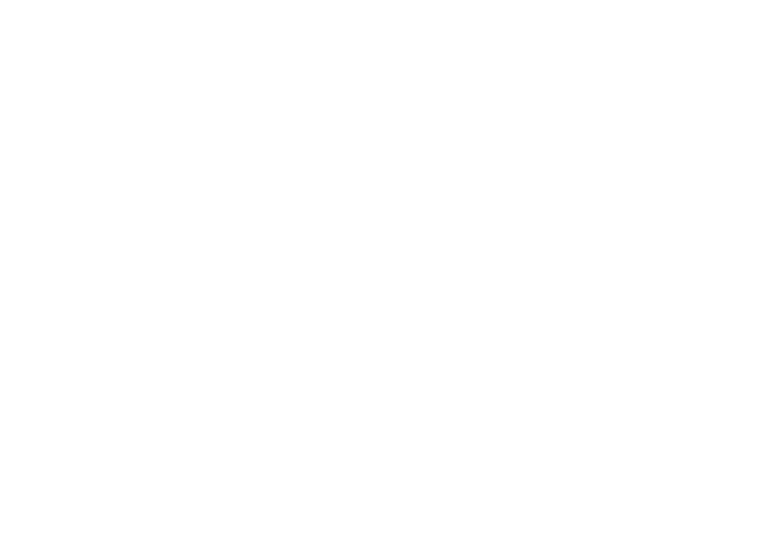
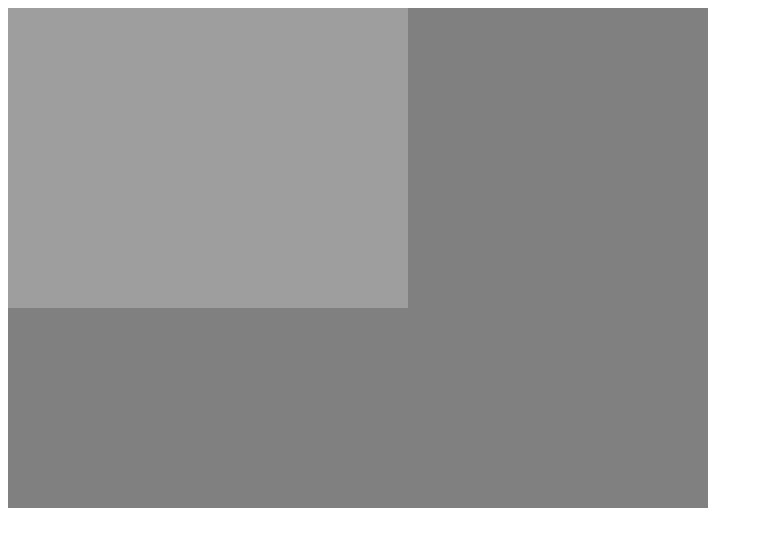
Before and after one commit to IncredibleQuark/flappyPlane, a website: page index.html in a window 1280 px wide. Shown: the whole page, without its empty margins (0-763 px from the left). Drawn offline with Linux system fonts and the light colour scheme.

Commit message:
canvas test

```diff
--- a/index.html
+++ b/index.html
@@ -5,13 +5,12 @@
     <title>FlappyPlane</title>
     <base href="/">
     <meta name="viewport" content="width=device-width, initial-scale=1">
+    <link rel="stylesheet" href="main.css">
 </head>
 
+<body>
 
-<body>
-<div>
-
-</div>
+<div id="game-div"></div>
 
 <script src="./script.js"></script>
 </body>
--- /dev/null
+++ b/main.css
@@ -0,0 +1,3 @@
+canvas {
+    background: gray;
+}
--- a/package.json
+++ b/package.json
@@ -12,6 +12,7 @@
   },
   "dependencies": {
     "express": "4.1.1",
-    "compression": "1.0.2"
+    "compression": "1.0.2",
+    "serve-favicon": "2.0.0"
   }
 }
--- a/script.js
+++ b/script.js
@@ -0,0 +1,28 @@
+
+insertCanvas = () => {
+    const hook = document.getElementById('game-div');
+    const canvas = document.createElement('canvas');
+    canvas.setAttribute('id', 'canvas');
+    canvas.setAttribute('width', '700');
+    canvas.setAttribute('height', '500');
+    hook.appendChild(canvas);
+};
+
+getCanvas = () => {
+    return document.getElementById('canvas');
+};
+insertCanvas();
+
+draw = () => {
+   const canvas = getCanvas();
+   console.log(canvas);
+   const ctx  = canvas.getContext('2d');
+   console.log(ctx);
+   const background = new Image(200, 200);
+   background.src = `/assets/images/background.png`;
+
+    background.addEventListener("load", function() {
+        ctx.drawImage(background, 0, 0);
+    }, false);
+};
+draw();
```
Also changed, not shown: assets/favicon.ico (added), assets/images/test.jpg (added), 1 other file.
